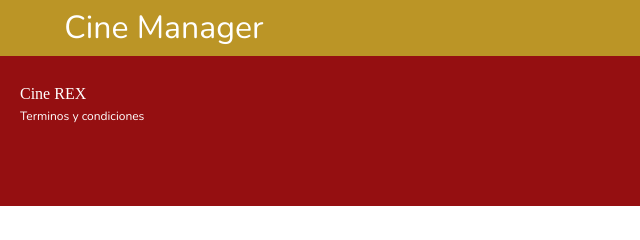
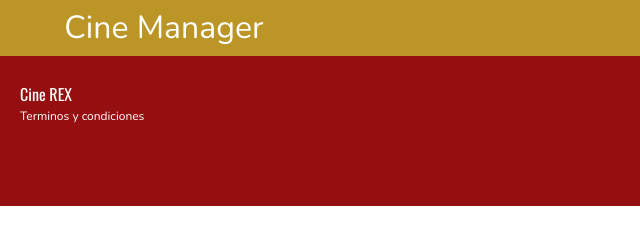
Before and after one commit to Fiji-exe/CineManager, a plain HTML site: page html/navbar1.html in a window 1280 px wide. Shown: the full height of the page, 0-640 px from the left. Drawn offline with nearby package versions, Linux system fonts and the light colour scheme.

Commit message:
Update general.css

```diff
--- a/css/general.css
+++ b/css/general.css
@@ -6,6 +6,8 @@
     min-height: 56px;
     padding: 0 3%;
 }
+
+
 
 .header-principal .logo {
     height: 56px;
@@ -77,7 +79,7 @@
     padding: 20px;
 }
 .footer .col p{
-    font-family: 'Lora';
+    font-family: 'Oswald';
     font-size: 16px;
     color: #fff;
     padding: 10px 0px 5px 0px;
```
